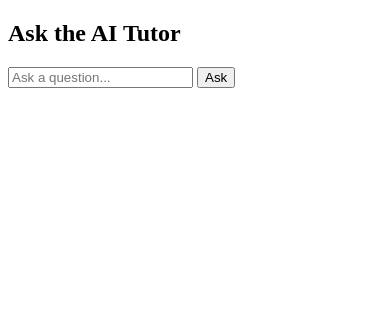
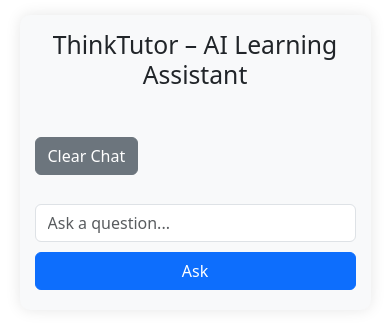
Before and after one commit to harmardir/ThinkTutor, a Django app: page / in a window 390 px wide. Shown: the top 329 px of the page. Run offline with Django 5.2, Linux system fonts and the light colour scheme.

Commit message:
feat: add offline queue with sync, timestamp display, clear chat button, and improve mobile responsiveness UI

```diff
--- a/ai_tutor/templates/ai_tutor/ask.html
+++ b/ai_tutor/templates/ai_tutor/ask.html
@@ -1,81 +1,206 @@
 <!DOCTYPE html>
-<html>
+<html lang="en">
 <head>
+    <meta charset="UTF-8" />
+    <meta name="viewport" content="width=device-width, initial-scale=1" />
     <title>ThinkTutor – Ask AI</title>
+    <link href="https://cdn.jsdelivr.net/npm/bootstrap@5.3.3/dist/css/bootstrap.min.css" rel="stylesheet" />
+    <style>
+         .chat-container {
+            max-width: 700px;
+            margin: 30px auto;
+            padding: 20px;
+            border-radius: 10px;
+            background: #f8f9fa;
+            box-shadow: 0 0 15px rgba(0,0,0,0.1);
+            width: 90%;
+            box-sizing: border-box;
+        }
+        .chat-bubble {
+            padding: 10px 15px;
+            border-radius: 20px;
+            margin-bottom: 10px;
+            max-width: 80%;
+            word-wrap: break-word;
+        }
+        .user {
+            background-color: #0d6efd;
+            color: white;
+            align-self: flex-end;
+        }
+        .ai {
+            background-color: #e2e3e5;
+            color: black;
+            align-self: flex-start;
+        }
+        .chat-log {
+            display: flex;
+            flex-direction: column;
+        }
+
+        @media (max-width: 600px) {
+            .chat-container {
+                margin: 15px auto;
+                padding: 15px;
+            }
+
+            .chat-bubble {
+                max-width: 100%;
+                font-size: 14px;
+                padding: 8px 12px;
+            }
+
+            #ask-form {
+                flex-direction: column;
+            }
+
+            #ask-form input,
+            #ask-form button {
+                width: 100%;
+                margin: 5px 0;
+            }
+        }
+    </style>
 </head>
 <body>
-    <h2>Ask the AI Tutor</h2>
+<div class="container chat-container">
+    <h2 class="text-center mb-4">ThinkTutor – AI Learning Assistant</h2>
 
-    <form id="ask-form" method="post">
+    <div id="chat-log" class="chat-log mb-4"></div>
+    <button id="clear-chat" class="btn btn-secondary mb-4">Clear Chat</button>
+
+    <form id="ask-form" method="post" class="d-flex">
         {% csrf_token %}
-        <input type="text" id="question" name="question" placeholder="Ask a question..." required>
-        <button type="submit">Ask</button>
+        <input type="text" name="question" class="form-control me-2" placeholder="Ask a question..." required />
+        <button type="submit" class="btn btn-primary">Ask</button>
     </form>
+</div>
+<script>
+    const form = document.getElementById("ask-form");
+    const chatLog = document.getElementById("chat-log");
 
-    <p id="status"></p>
-    <div id="response"></div>
+    let loadingBubble = null;
 
-    <script>
-        const form = document.getElementById('ask-form');
-        const questionInput = document.getElementById('question');
-        const answerBox = document.getElementById('response');
-        const statusBox = document.getElementById('status');
-        const offlineQueueKey = "thinkTutorOfflineQueue";
+    // Show loading spinner bubble in chat
+    function showLoading() {
+        loadingBubble = document.createElement("div");
+        loadingBubble.className = "chat-bubble ai align-self-start d-flex align-items-center";
 
-        form.onsubmit = async function(e) {
-            e.preventDefault();
-            const question = questionInput.value.trim();
-            if (!question) return;
+        loadingBubble.innerHTML = `
+            <div class="spinner-border spinner-border-sm text-primary me-2" role="status"></div>
+            <span>AI is thinking...</span>
+        `;
 
-            if (navigator.onLine) {
-                await sendToServer(question);
-            } else {
-                saveOffline(question);
-                statusBox.innerText = "❌ You are offline. Question saved and will sync later.";
-                form.reset();
-            }
-        };
-
-        function saveOffline(question) {
-            const queue = JSON.parse(localStorage.getItem(offlineQueueKey)) || [];
-            queue.push({ question });
-            localStorage.setItem(offlineQueueKey, JSON.stringify(queue));
+        chatLog.appendChild(loadingBubble);
+        chatLog.scrollTop = chatLog.scrollHeight;
     }
 
-        window.addEventListener('online', syncOfflineQueue);
-        window.addEventListener('load', syncOfflineQueue);
+    // Remove loading spinner bubble
+    function hideLoading() {
+        if (loadingBubble) {
+            chatLog.removeChild(loadingBubble);
+            loadingBubble = null;
+        }
+    }
 
-        async function syncOfflineQueue() {
-            const queue = JSON.parse(localStorage.getItem(offlineQueueKey)) || [];
+    // Add a chat bubble with optional timestamp
+    function addChatBubble(type, text, timestampISO = null) {
+        const bubble = document.createElement("div");
+        bubble.className = `chat-bubble ${type}`;
+
+        const dateObj = timestampISO ? new Date(timestampISO) : new Date();
+        const timestamp = dateObj.toLocaleTimeString([], { hour: '2-digit', minute: '2-digit' });
+
+        bubble.innerHTML = `<span>${text}</span><br><small style="font-size: 0.7em; color: gray;">${timestamp}</small>`;
+        chatLog.appendChild(bubble);
+        chatLog.scrollTop = chatLog.scrollHeight;
+    }
+
+    // Queue a question in localStorage with timestamp and csrf token
+    function queueQuestion(question, csrfToken) {
+        const queue = JSON.parse(localStorage.getItem("offlineQueue") || "[]");
+        const timestamp = new Date().toISOString();
+        queue.push({ question, csrfToken, timestamp });
+        localStorage.setItem("offlineQueue", JSON.stringify(queue));
+    }
+
+    // Send a queued question to the server
+    async function sendQuestion(question, csrfToken) {
+        const formData = new FormData();
+        formData.append("question", question);
+        formData.append("csrfmiddlewaretoken", csrfToken);
+
+        const response = await fetch("", {
+            method: "POST",
+            body: formData,
+            headers: { 'X-CSRFToken': csrfToken }
+        });
+
+        const data = await response.json();
+        addChatBubble("ai", data.answer);
+    }
+
+    // Process all queued questions when online
+    async function processQueue() {
+        if (!navigator.onLine) return;
+
+        const queue = JSON.parse(localStorage.getItem("offlineQueue") || "[]");
         if (queue.length === 0) return;
 
-            statusBox.innerText = "🔄 Syncing queued questions...";
-            for (let item of queue) {
-                await sendToServer(item.question);
+        localStorage.removeItem("offlineQueue");
+
+        for (const item of queue) {
+            addChatBubble("user", item.question, item.timestamp);
+            await sendQuestion(item.question, item.csrfToken);
         }
-            localStorage.removeItem(offlineQueueKey);
-            statusBox.innerText = "✅ Synced all offline questions!";
     }
 
-        async function sendToServer(question) {
-            const formData = new FormData();
-            formData.append("question", question);
-            formData.append("csrfmiddlewaretoken", "{{ csrf_token }}");
+    form.onsubmit = async function (e) {
+        e.preventDefault();
+        const formData = new FormData(form);
+        const question = formData.get("question");
+        const csrfToken = formData.get("csrfmiddlewaretoken");
+        const timestamp = new Date().toISOString();
+
+        addChatBubble("user", question, timestamp);
+        form.reset();
+
+        if (!navigator.onLine) {
+            queueQuestion(question, csrfToken);
+            addChatBubble("ai", "You're offline. Your question has been queued.");
+            return;
+        }
+
+        showLoading();
 
         try {
             const response = await fetch("", {
                 method: "POST",
                 body: formData,
-                    headers: {
-                        'X-CSRFToken': formData.get("csrfmiddlewaretoken")
+                headers: { 'X-CSRFToken': csrfToken }
+            });
+
+            const data = await response.json();
+            addChatBubble("ai", data.answer);
+        } catch (error) {
+            addChatBubble("ai", "Error sending message. It has been queued.");
+            queueQuestion(question, csrfToken);
+        } finally {
+            hideLoading();
         }
+    };
+
+    const clearChatBtn = document.getElementById("clear-chat");
+    clearChatBtn.addEventListener("click", () => {
+        chatLog.innerHTML = "";
+        localStorage.removeItem("offlineQueue");
     });
-                const data = await response.json();
-                answerBox.innerText = data.answer;
-            } catch (err) {
-                statusBox.innerText = "⚠️ Failed to contact server.";
-            }
-        }
+
+    // Sync queued questions on page load and when back online
+    window.addEventListener("load", processQueue);
+    window.addEventListener("online", processQueue);
 </script>
+
+
 </body>
 </html>
```
Lines whose indentation alone changed are shown as unchanged.
